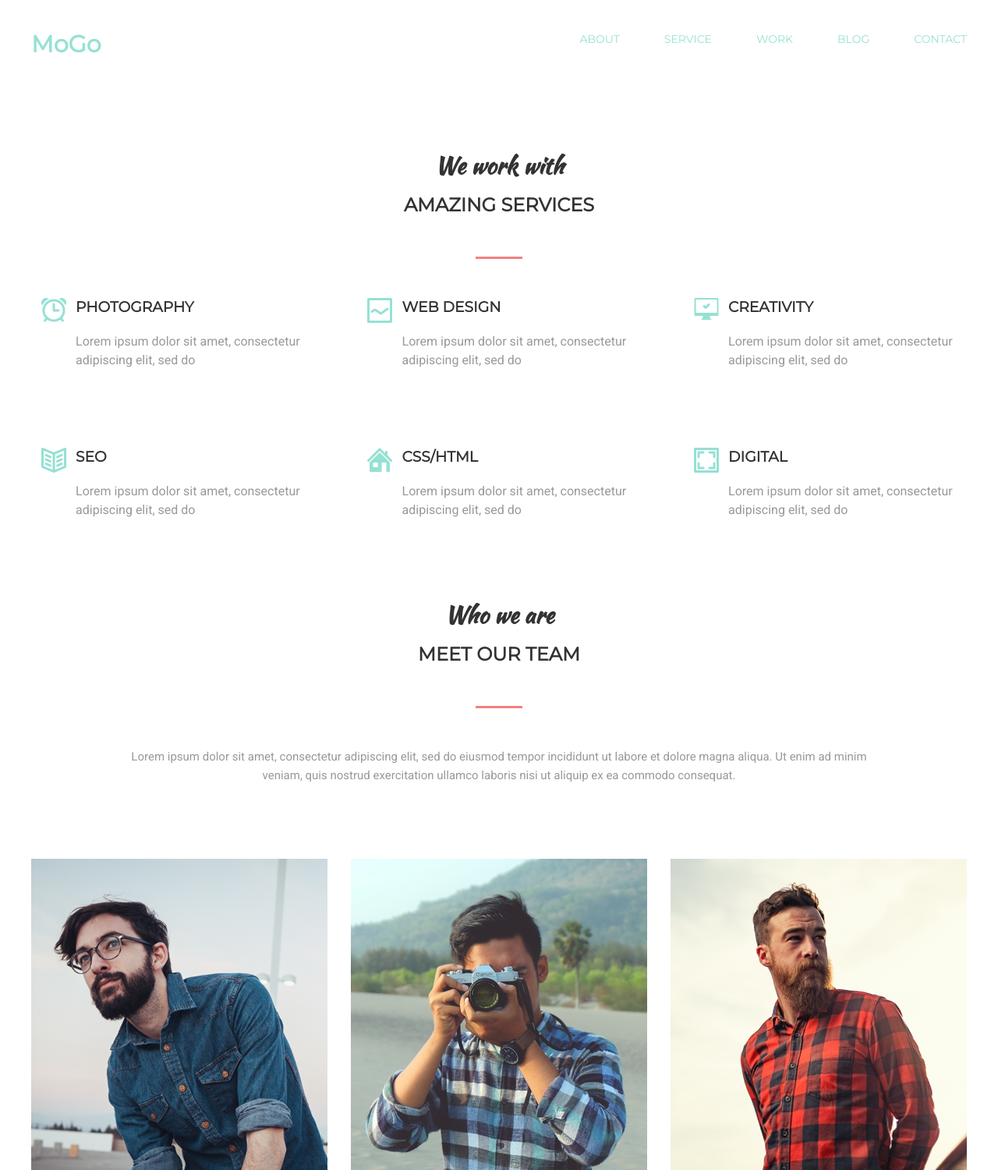
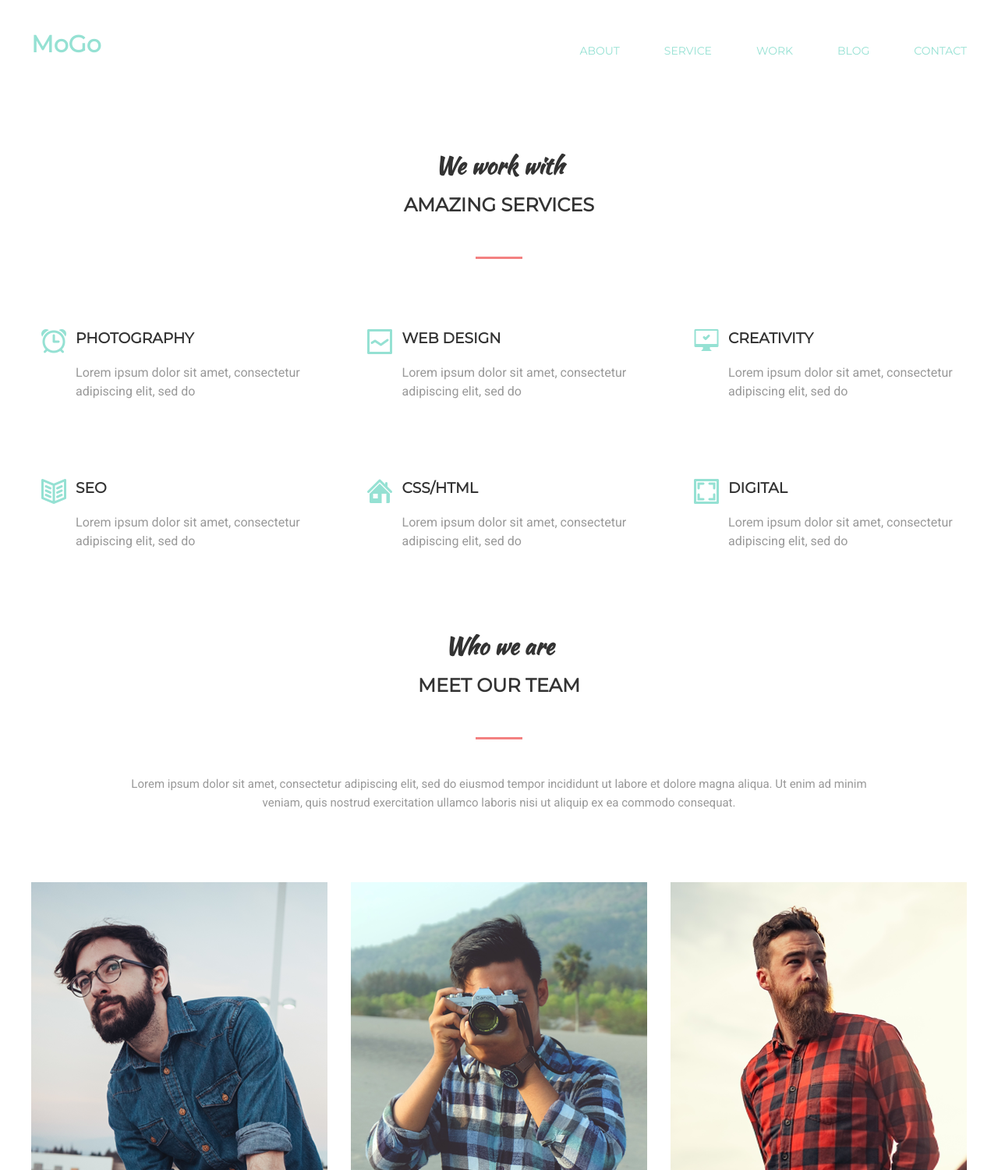
Before and after one commit to Natali-Slobodianiuk/go_it, a plain HTML site: page module_6/index.html in a window 1280 px wide. Shown: the top 1500 px of the page at 78% size. Drawn offline with Linux system fonts and the light colour scheme.

Commit message:
half edits

```diff
--- a/module_6/css/styles.css
+++ b/module_6/css/styles.css
@@ -20,6 +20,7 @@
 
 .header {
   font-family: var(--primary-font);
+  margin-bottom: 115px;
 }
 
 .menu {
@@ -27,7 +28,6 @@
   justify-content: space-between;
   align-items: flex-end;
   min-width: 65px;
-  margin-bottom: 115px;
 }
 
 .menu_list {
@@ -67,25 +67,21 @@
 }
 
 .menu_list__item_link::after {
-  display: block;
+  display: none;
   content: "";
-  width: 100%;
-  height: 3px;
-  background-color: var(--accent-color);
-  margin: 0 auto;
-  border-top: 12px solid white;
-  opacity: 0;
+  margin: 5px auto 0;
+  border-bottom: 3px solid var(--accent-color);
   transition: color 0.2s linear;
 }
 
 .menu_list__item_link:hover:after {
-  opacity: 1;
+  display: block;
 }
 .block_inscription {
   text-align: center;
   font-weight: bold;
   line-height: 45px;
-  margin-bottom: 50px;
+  margin-bottom: 90px;
 }
 
 .block_title {
@@ -129,10 +125,8 @@
   display: block;
   content: "";
   width: 60px;
-  height: 3px;
-  background-color: var(--accent-color);
-  margin: 0 auto;
-  border-top: 44px solid white;
+  margin: 44px auto 0;
+  border-bottom: 3px solid var(--accent-color);
 }
 
 .text_servises {
@@ -204,10 +198,11 @@
   font-family: var(--text-font);
   font-size: 15px;
   line-height: 24px;
+  font-weight: normal;
   text-align: center;
   display: block;
   width: 980px;
-  margin: 0 auto 95px;
+  margin: 45px auto 0;
 }
 
 .team_list {
--- a/module_6/index.html
+++ b/module_6/index.html
@@ -42,10 +42,10 @@
 
         <body class="body">
           <section class="servises_section">
-            <div class="block_inscription">
+            <header class="block_inscription">
               <span class="block_name">We work with</span>
               <h2 class="block_title">Amazing Services</h2>
-            </div>
+            </header>
 
             <ul class="servises">
               <li class="servises_item">
@@ -118,16 +118,18 @@
             </ul>
           </section>
           <section class="section_team">
-            <div class="block_inscription">
+            <header class="block_inscription">
               <span class="block_name">Who we are</span>
               <h2 class="block_title">Meet our team</h2>
-            </div>
+
               <p class="section_team_text">
                 Lorem ipsum dolor sit amet, consectetur adipiscing elit, sed do
                 eiusmod tempor incididunt ut labore et dolore magna aliqua. Ut
                 enim ad minim veniam, quis nostrud exercitation ullamco laboris
                 nisi ut aliquip ex ea commodo consequat.
               </p>
+            </header>
+
             <ul class="team_list">
               <li class="team_item">
                 <div class="img_box">
```
Lines whose indentation alone changed are shown as unchanged.
